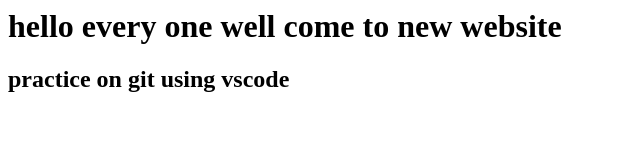
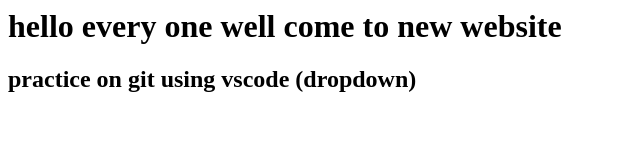
Before and after one commit to chandrasekhar1712/localrepo, a plain HTML site: page index.html in a window 1280 px wide. Shown: the whole page, without its empty margins (0-640 px from the left). Drawn offline with Linux system fonts and the light colour scheme.

```diff
--- a/index.html
+++ b/index.html
@@ -3,6 +3,6 @@
 </head>
 <body>
 <h1>hello every one well come to new website</h1>
-<h2>practice on git using vscode<h2>
+<h2>practice on git using vscode (dropdown)<h2>
 </body>
 </html>
```
